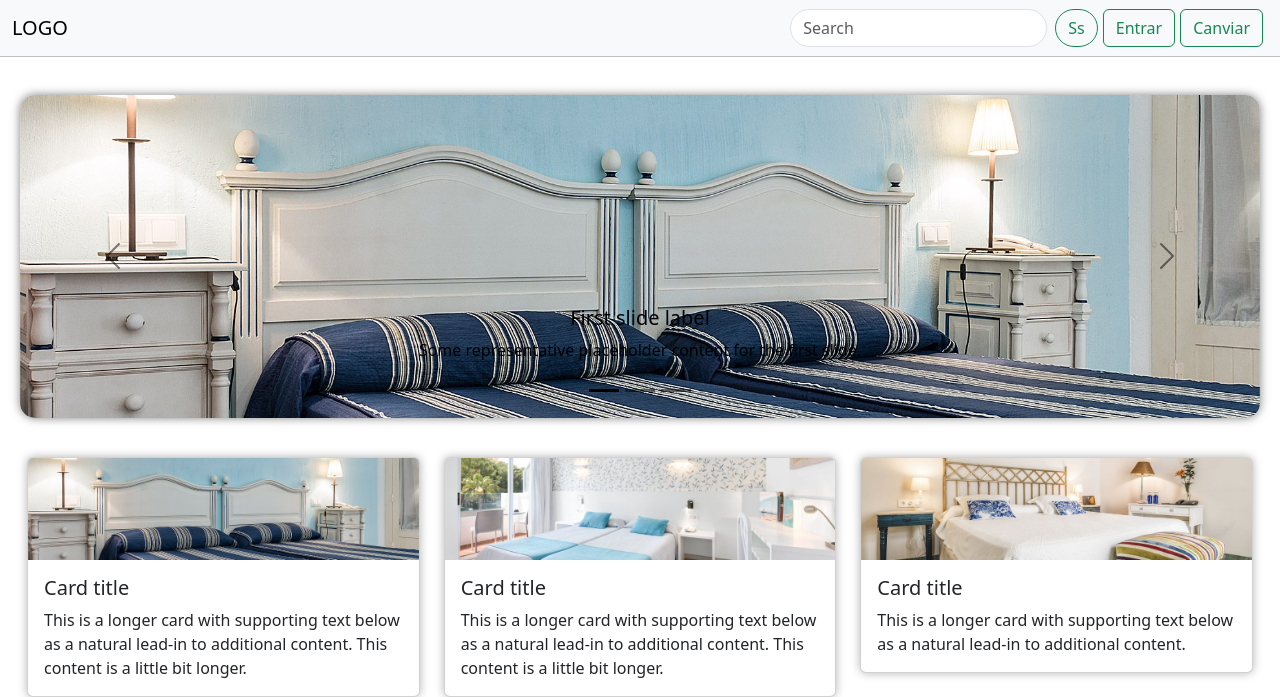
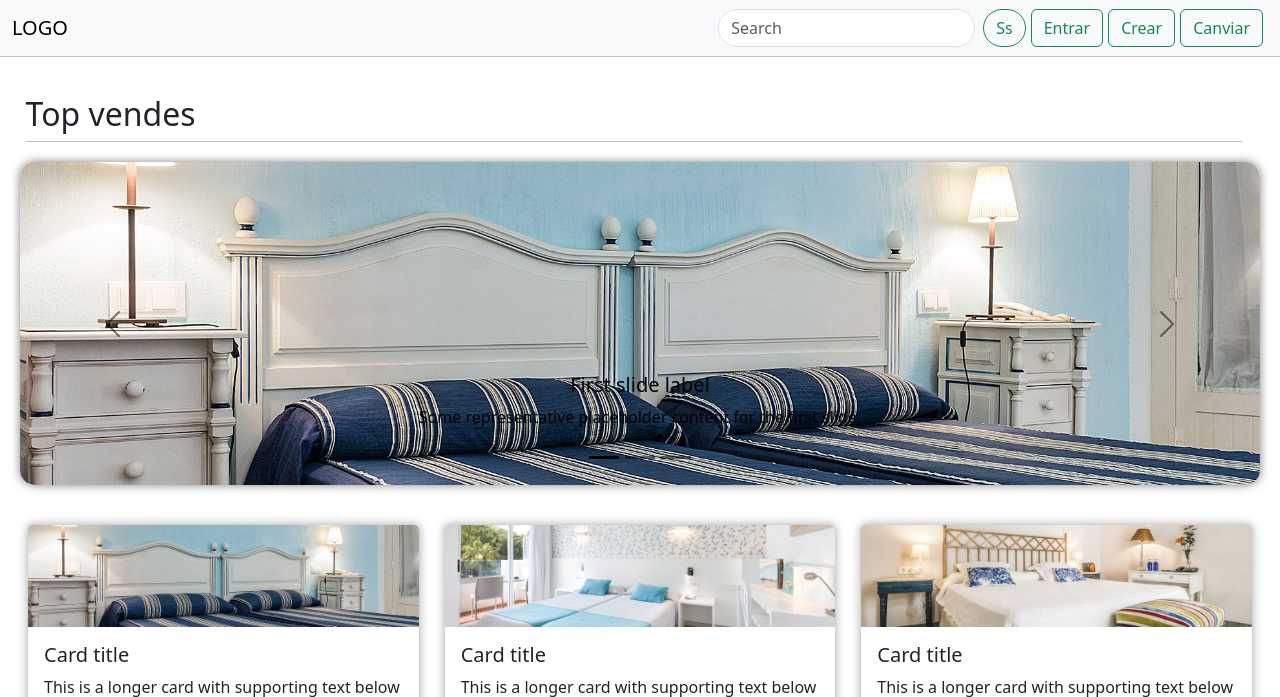
Before and after one commit to albertrf02/ApartamentsFiguerencs, a PHP site: page / in a window 1280 px wide. Shown: the top 697 px of the page. Run offline with PHP 8.4, Linux system fonts and the light colour scheme.

Commit message:
primers canvis

```diff
--- a/proves.css
+++ b/CSS/proves.css
@@ -26,6 +26,18 @@
     background-color: black;
     border: none;
     height: 1px;
+}
+.hr2{
+    margin: 0;
+    background-color: black;
+    border: none;
+    height: 1px;
+    width: 95%;
+    margin-left: 2%;
+    margin-bottom: 20px;
+}
+.p{
+    margin-left: 2%;
 }
 #carouselExampleDark{
     border-radius: 15px;
@@ -72,4 +84,7 @@ padding: 15px;
         margin-top: 10px;
     }
   }
-  /* Do a media screen to 375px */
+  .col:hover {
+    transform: scale(1.05); /* Escala un 5% más grande */
+    transition: 0.5s;
+}
--- a/head.php
+++ b/head.php
@@ -7,7 +7,7 @@
       href="https://cdn.jsdelivr.net/npm/bootstrap@5.3.2/dist/css/bootstrap.min.css"
       rel="stylesheet"
     />
-    <link href='proves.css' rel='stylesheet' />
+    <link href='CSS/proves.css' rel='stylesheet' />
     <script src="https://cdn.jsdelivr.net/npm/bootstrap@5.3.2/dist/js/bootstrap.bundle.min.js"></script>
     <title>Kalewi</title>
   </head>
@@ -24,7 +24,8 @@
             aria-label="Search"
           />
           <button class="btn btn-outline-success search" type="submit">Ss</button>
-          <a class="btn btn-outline-success" >Entrar</a>
+          <a class="btn btn-outline-success" href="login.php">Entrar</a>
+          <a class="btn btn-outline-success" href="registre.php">Crear</a>
           <a onclick="agregarClaseDark()" class="btn btn-outline-success" >Canviar</a>
         </form>
       </div>
--- a/index.php
+++ b/index.php
@@ -7,7 +7,7 @@
       href="https://cdn.jsdelivr.net/npm/bootstrap@5.3.2/dist/css/bootstrap.min.css"
       rel="stylesheet"
     />
-    <link href='proves.css' rel='stylesheet' />
+    <link href='CSS/proves.css' rel='stylesheet' />
     <script src="https://cdn.jsdelivr.net/npm/bootstrap@5.3.2/dist/js/bootstrap.bundle.min.js"></script>
     <title>Kalewi</title>
   </head>
@@ -19,6 +19,8 @@
       ?>
 
       </div>
+      <h2 class="p">Top vendes</h2>
+      <hr class="hr2" />
       <div id="carouselExampleDark" class="carousel carousel-dark slide">
   <div class="carousel-indicators">
     <button type="button" data-bs-target="#carouselExampleDark" data-bs-slide-to="0" class="active" aria-current="true" aria-label="Slide 1"></button>
@@ -181,7 +183,7 @@
       <iframe src="https://www.google.com/maps/embed?pb=!1m18!1m12!1m3!1d23621.343034727826!2d2.94464425078716!3d42.26426456678038!2m3!1f0!2f0!3f0!3m2!1i1024!2i768!4f13.1!3m3!1m2!1s0x12ba8de7daf77b2d%3A0x2f451468ac1a35cb!2s17600%20Figueres%2C%20Girona!5e0!3m2!1ses!2ses!4v1697462333869!5m2!1ses!2ses" width="600" height="450" style="border:0;" allowfullscreen="" loading="lazy" referrerpolicy="no-referrer-when-downgrade"></iframe>
       </div> -->
 </div>
-<script src="head.js"></script>
+<script src="JS/head.js"></script>
   </body>
-  <script src="Apartaments.js"></script>
+  <script src="JS/Apartaments.js"></script>
 </html>
--- a/login.php
+++ b/login.php
@@ -4,7 +4,7 @@
 <head>
     <meta charset="UTF-8">
     <meta name="viewport" content="width=device-width, initial-scale=1.0">
-    <link rel="stylesheet" href="registre.css">
+    <link rel="stylesheet" href="CSS/registre.css">
     <link rel="stylesheet" href="https://stackpath.bootstrapcdn.com/bootstrap/4.5.2/css/bootstrap.min.css">
     <title>Login</title>
 </head>
@@ -14,8 +14,8 @@
         <div class="row justify-content-center">
             <div class="col-4">
                 <div class="back-link">
-                    <a href="main_page.html">
-                        <i class="fas fa-arrow-left"></i> <img src="flecha-izquierda.png" alt="" style="width:25px">
+                    <a href="index.php">
+                        <i class="fas fa-arrow-left"></i> <img src="Imatges/flecha-izquierda.png" alt="" style="width:25px">
                     </a>
                 </div>
                 <h2 class="text-center">Iniciar Sessió</h2>
--- a/registre.php
+++ b/registre.php
@@ -4,7 +4,7 @@
 <head>
     <meta charset="UTF-8">
     <meta name="viewport" content="width=device-width, initial-scale=1.0">
-    <link rel="stylesheet" href="registre.css">
+    <link rel="stylesheet" href="CSS/registre.css">
     <link rel="stylesheet" href="https://stackpath.bootstrapcdn.com/bootstrap/4.5.2/css/bootstrap.min.css">
     <title>Login</title>
 </head>
@@ -14,8 +14,8 @@
         <div class="row justify-content-center">
             <div class="col-4">
                 <div class="back-link">
-                    <a href="main_page.html">
-                        <i class="fas fa-arrow-left"></i> <img src="flecha-izquierda.png" alt="" style="width:25px">
+                    <a href="index.php">
+                        <i class="fas fa-arrow-left"></i> <img src="Imatges/flecha-izquierda.png" alt="" style="width:25px">
                     </a>
                 </div>
                 <h2 class="text-center">Registre</h2>
```
Also changed, not shown: Apartament.php (added, +17 -0 lines), CSS/registre.css (renamed from registre.css), Imatges/flecha-izquierda.png (renamed from flecha-izquierda.png), JS/Apartaments.js (renamed from Apartaments.js), JS/head.js (renamed from head.js).
